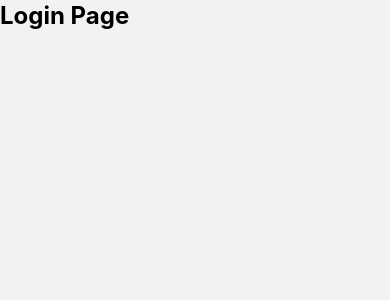
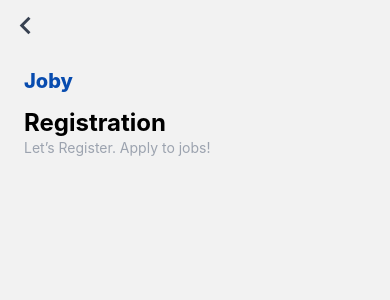
Before and after one commit to elalami-m/job-search-app, a React Native app: screen /Login in a window 390 px wide. Shown: the top 300 px of the page. Built offline with nearby package versions, Linux system fonts and the light colour scheme.

Commit message:
New Commit

```diff
--- a/screens/Login.tsx
+++ b/screens/Login.tsx
@@ -1,7 +1,14 @@
 import { NativeStackNavigationProp } from "@react-navigation/native-stack";
 import { ParamListBase } from "@react-navigation/native";
-import { AndroidSafeAreaView, GoBack } from "../components";
-import { View, Text } from "react-native";
+import { AndroidSafeAreaView, GoBack, Header } from "../components";
+import {
+  View,
+  Text,
+  KeyboardAvoidingView,
+  TouchableWithoutFeedback,
+  Keyboard,
+  Platform,
+} from "react-native";
 import React from "react";
 
 type Props = {
@@ -11,10 +18,30 @@ type Props = {
 const Login: React.FC<Props> = ({ navigation }) => {
   return (
     <AndroidSafeAreaView removePaddingTop>
-      {/* <View className="flex-1 justify-start items-center bg-gray-200"> */}
-      {/* <GoBack back={() => navigation.goBack()} /> */}
-      <Text className="font-bold text-2xl">Login Page</Text>
-      {/* </View> */}
+      <AndroidSafeAreaView className="flex flex-1 w-full px-2">
+        <KeyboardAvoidingView
+          behavior={Platform.OS === "ios" ? "padding" : "height"}
+          className="flex-1"
+        >
+          <TouchableWithoutFeedback onPress={() => Keyboard.dismiss()}>
+            <View className="flex-1">
+              <Header
+                leftComponent={<GoBack back={() => navigation.goBack()} />}
+              />
+
+              <View className="flex-1 p-4">
+                <Text className="text-xl font-extrabold text-primary-600">
+                  Joby
+                </Text>
+                <Text className="text-2xl font-bold mt-3">Registration</Text>
+                <Text className="text-gray-400">
+                  Let’s Register. Apply to jobs!
+                </Text>
+              </View>
+            </View>
+          </TouchableWithoutFeedback>
+        </KeyboardAvoidingView>
+      </AndroidSafeAreaView>
     </AndroidSafeAreaView>
   );
 };
```
Also changed, not shown: 1 other file (tests, documents, lock files or other folders).
